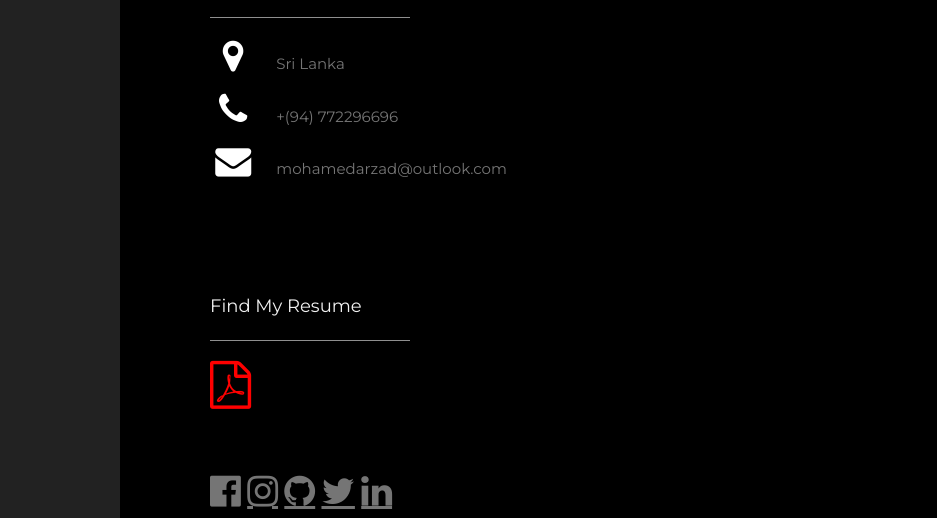
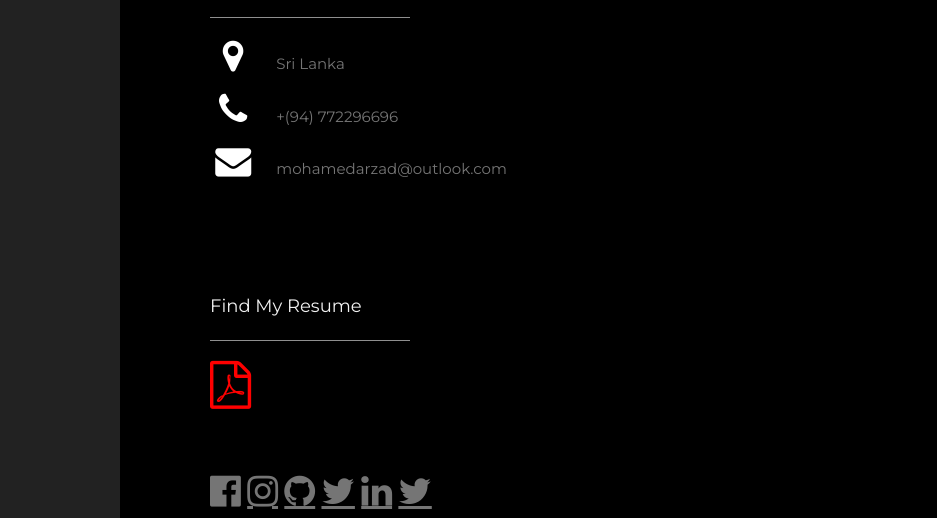
Before and after one commit to arz4d/arz4d.github.io, a plain HTML site: page index.html in a window 1280 px wide. Shown: the part 282-800 px from the top of the page, without its empty margins (0-937 px from the left). Drawn offline with nearby package versions, Linux system fonts and the light colour scheme.

Commit message:
Update index.html

```diff
--- a/index.html
+++ b/index.html
@@ -91,6 +91,7 @@ body, h1,h2,h3,h4,h5,h6 {font-family: "Montserrat", sans-serif}
 
     <a class="fa fa-linkedin w3-hover-opacity" style="font-size:36px" href="https://www.linkedin.com/in/arzad/" target="_blank"></a>
 
+    <a class="fa fa-twitter w3-hover-opacity" style="font-size:36px" href="/twitterfeed.html" ></a>
   <!-- End footer -->
   </footer>
    <div class="w3-padding-32 w3-content w3-text-grey" id="contact">
```
